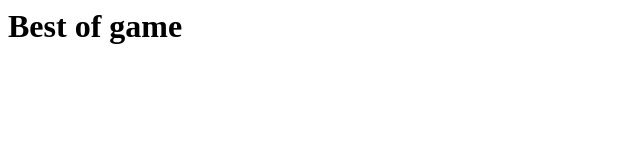
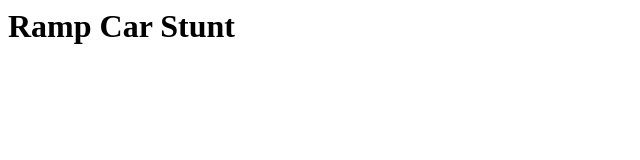
Before and after one commit to trieuphi0702/gameads, a plain HTML site: page index.html in a window 1280 px wide. Shown: the whole page, without its empty margins (0-640 px from the left). Drawn offline with Linux system fonts and the light colour scheme.

Commit message:
Update index.html

```diff
--- a/index.html
+++ b/index.html
@@ -3,6 +3,6 @@
     <title>GameAds</title>
 </head>
 <body>
-    <h1>Best of game</h1>
+    <h1>Ramp Car Stunt</h1>
 </body>
 </html>
```
